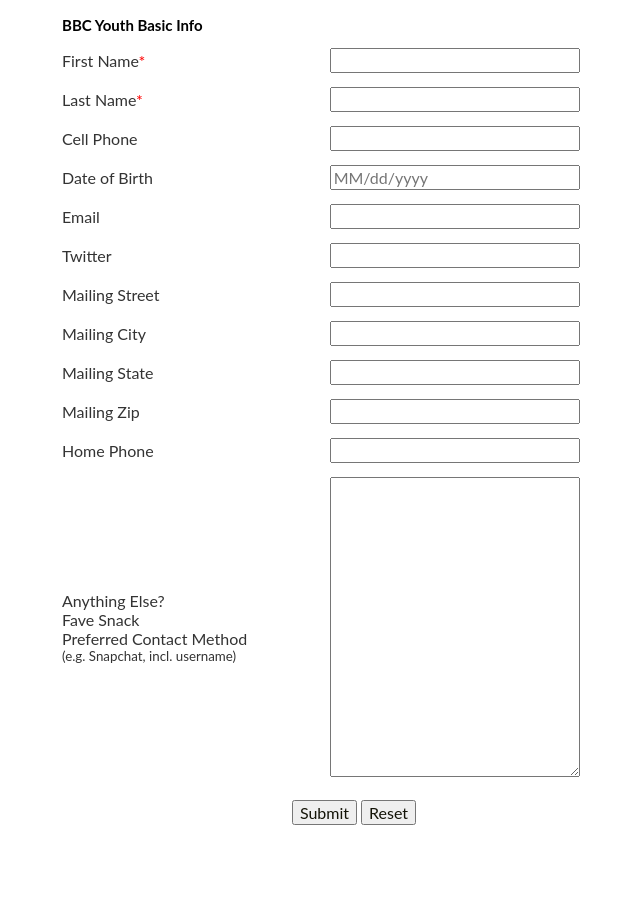
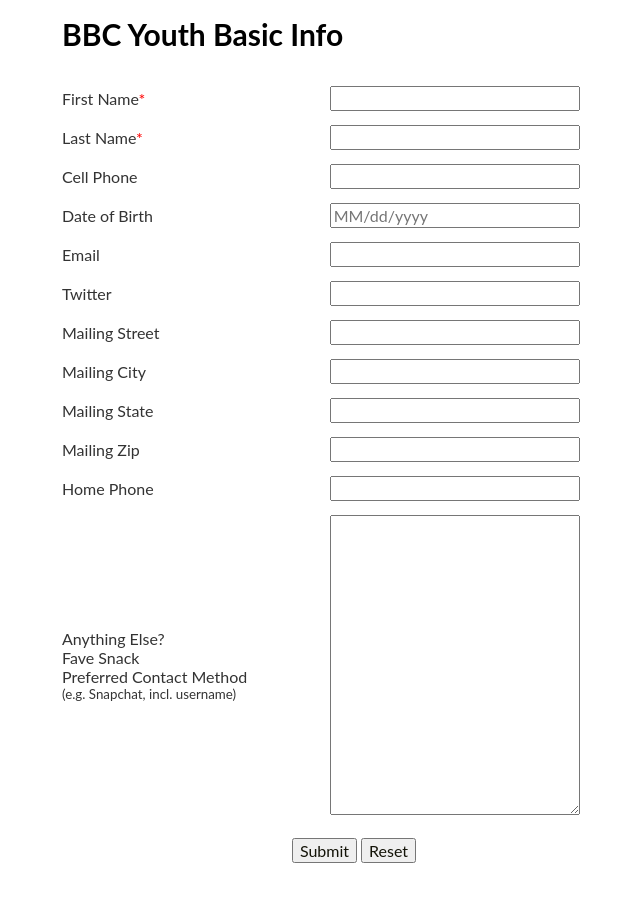
Before and after one commit to burlesonbiblechurch/bbcyouth, a Jekyll site: the page built from basic.html, in a window 1280 px wide. Shown: the whole page, without its empty margins (286-926 px from the left). Built offline with Jekyll 4.4.1, drawn with Linux system fonts in a browser that asks for light colours.

Commit message:
Update basic.html

```diff
--- a/basic.html
+++ b/basic.html
@@ -31,7 +31,7 @@ layout: null
 	</style>
 	<table style='width:600px;background-color:white;color:#333'>
 
-	<tr><td colspan='2' style='text-align:left;color:black;font-family:Lato;font-size:15px;'><strong>BBC Youth Basic Info</strong></td></tr>
+	<tr><td colspan='2' style='text-align:left;color:black;font-family:Lato;font-size:15px;'><h1>BBC Youth Basic Info</h1></td></tr>
 
 	<tr><td  style='nowrap:nowrap;text-align:left;font-size:16px;font-family:Lato;width:200px;'>First Name<span style='color:red;'>*</span></td><td style='width:250px;' ><input type='text' style='width:250px;'  maxlength='40' name='First Name' /></td></tr>
 
```
